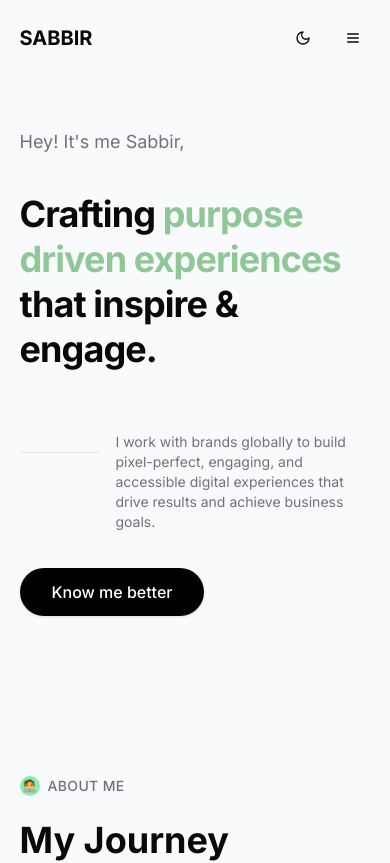
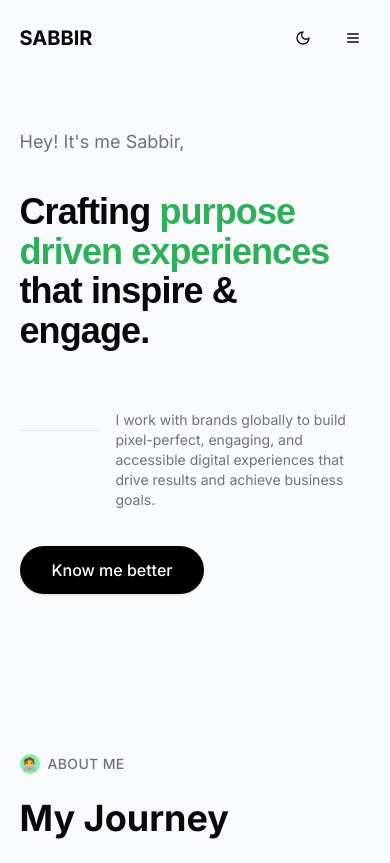
Before and after one commit to sabbir-tanvir/Portfolio-v3, a Next.js app: page / in a window 390 px wide. Shown: the top 863 px of the page. Built offline with nearby package versions, Linux system fonts and the light colour scheme.

Commit message:
improve the hero section

```diff
--- a/src/components/footer.tsx
+++ b/src/components/footer.tsx
@@ -13,6 +13,14 @@ export default function Footer() {
   useEffect(() => {
     setMounted(true);
   }, []);
+
+  // Scroll to top function
+  const scrollToTop = () => {
+    window.scrollTo({
+      top: 0,
+      behavior: 'smooth'
+    });
+  };
 
   if (!mounted) {
     return null;
@@ -49,9 +57,11 @@ export default function Footer() {
   ];
 
   const quickLinks = [
-    { name: "Home",
+    {
+      name: "Scroll to Top",
       icon: <ArrowUpFromDot size={16} />,
-       href: "/" },
+      id: "scroll-top"
+    },
   ];
 
   return (
@@ -66,17 +76,18 @@ export default function Footer() {
           </p>
           </div>
 
-          <div className="absolute left-1/2 transform -translate-x-1/2 cursor-pointer  ">
+          <div className="absolute left-1/2 transform -translate-x-1/2 cursor-pointer">
           {quickLinks.map((link) => (
                 <div key={link.name}>
-                  <Link
-                    href={link.href}
+                  <button
+                    onClick={scrollToTop}
+                    aria-label={link.name}
+                    className="hover:text-foreground dark:hover:text-foreground transition-colors text-black dark:text-muted-foreground"
                   >
                     {link.icon}
-                  </Link>
+                  </button>
                 </div>
               ))}
-
           </div>
 
           <div className="flex gap-4">
--- a/src/components/hero-section.tsx
+++ b/src/components/hero-section.tsx
@@ -26,9 +26,21 @@ export default function HeroSection() {
               animate={{ opacity: 1, y: 0 }}
               transition={{ duration: 0.5, delay: 0.1 }}
             >
-              <h1 className="text-4xl md:text-5xl lg:text-6xl font-bold tracking-tight leading-tight">
+              <h1 className="text-4xl md:text-5xl lg:text-6xl font-medium tracking-tight leading-tight"
+                  style={{
+                    fontFamily: '__ClashDisplay_f44f1f, __ClashDisplay_Fallback_f44f1f, sans-serif',
+                    fontWeight: 600,
+                    lineHeight: '1.1',
+                  }}>
                 Crafting{" "}
-                <span className="text-[#90c797]">purpose driven experiences</span>{" "}
+                <span
+                  className="text-[rgb(48,175,91)]"
+                  style={{
+                    fontFamily: '__ClashDisplay_f44f1f, __ClashDisplay_Fallback_f44f1f, sans-serif',
+                    fontWeight: 600,
+                  }}>
+                  purpose driven experiences
+                </span>{" "}
                 that inspire & engage.
               </h1>
             </motion.div>
```
Also changed, not shown: src/app/fonts.css (line endings or trailing spaces).
